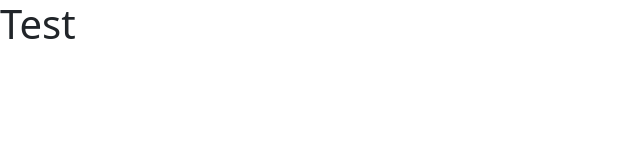
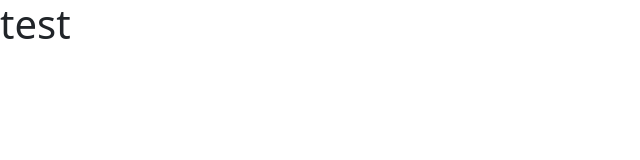
Before and after one commit to Fitz552/ironhack-project-2, a React (Create React App) app: page / in a window 1280 px wide. Shown: the top 160 px of the page, without its empty margins (0-640 px from the left). Built offline with nearby package versions, Linux system fonts and the light colour scheme.

Commit message:
outrotest

```diff
--- a/src/components/Homepage.js
+++ b/src/components/Homepage.js
@@ -1,6 +1,6 @@
 function HomePage () {
     return (
-        <h1>Test</h1>
+        <h1>test</h1>
     )
 }
 
```
